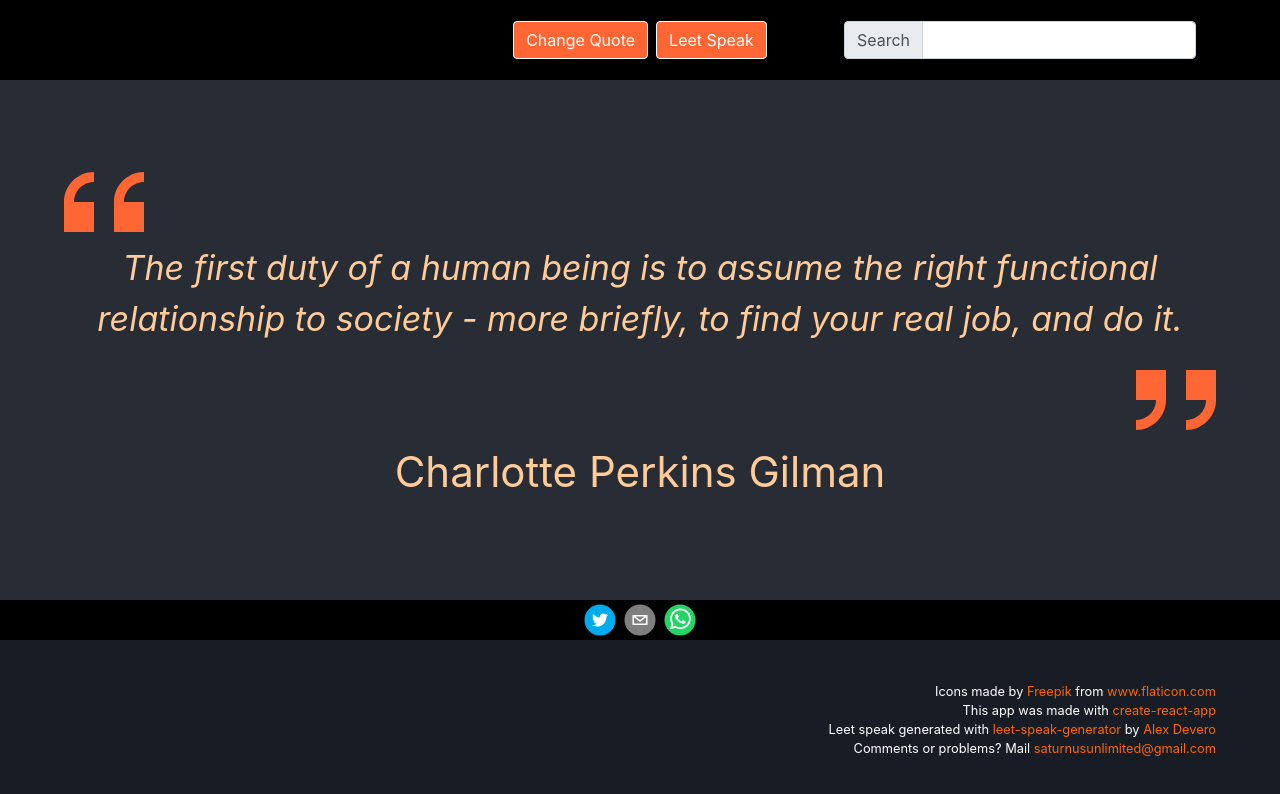
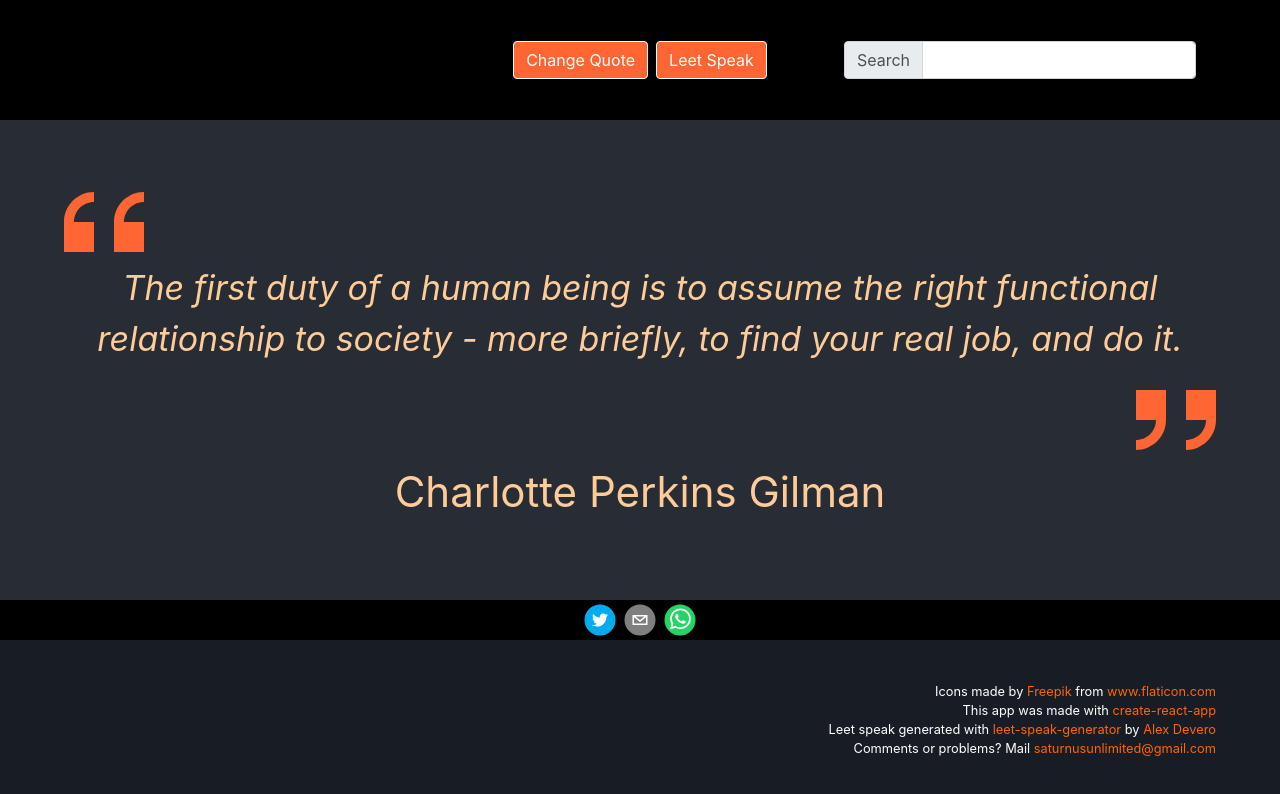
Before and after one commit to saturnusunlimited/heroku-prototype-cachip, a React (Create React App) app: page / in a window 1280 px wide. Shown: the top 794 px of the page. Built offline with nearby package versions, Linux system fonts and the light colour scheme.

Commit message:
Added search field for small viewport width

```diff
--- a/src/App.css
+++ b/src/App.css
@@ -33,13 +33,13 @@ div.App-banner {
 div.App-banner.App-header {
 
 	background-color: var(--header-background-color);
-	height: 10vh;
+	height: 15vh;
 }
 
 div.App-banner.App-body {
 
 	background-color: var(--body-background-color);
-	min-height: 65vh;
+	min-height: 60vh;
 }
 
 div.App-banner.App-share-banner {
--- a/src/App.js
+++ b/src/App.js
@@ -130,9 +130,14 @@ class App extends Component {
                 </InputGroup>
     }
 
-    searchFieldTop () {
+    searchFieldRight () {
 
         return (window.visualViewport.width > this.state.smallViewportWidth) ?  this.searchField("m-1 App-right-align") : "";
+    }
+
+    searchFieldBottom () {
+
+        return (window.visualViewport.width <= this.state.smallViewportWidth) ?  this.searchField("m-1") : "";
     }
 
     // DEVELOPER NOTE: The return App template should probably be in a separate
@@ -147,9 +152,12 @@ class App extends Component {
 
                 <div className="App-banner App-header">
                     <ButtonToolbar>
-                        {this.searchFieldTop()}
+                        {this.searchFieldRight()}
                         <Button variant="secondary" className="m-1" onClick={this.newRandomQuote.bind(this)}>Change Quote</Button>
                         <Button variant="secondary" className="m-1" onClick={this.toggleLeetSpeak.bind(this)}>Leet Speak</Button>
+                    </ButtonToolbar>
+                    <ButtonToolbar>
+                        {this.searchFieldBottom()}
                     </ButtonToolbar>
                 </div>
 
```
